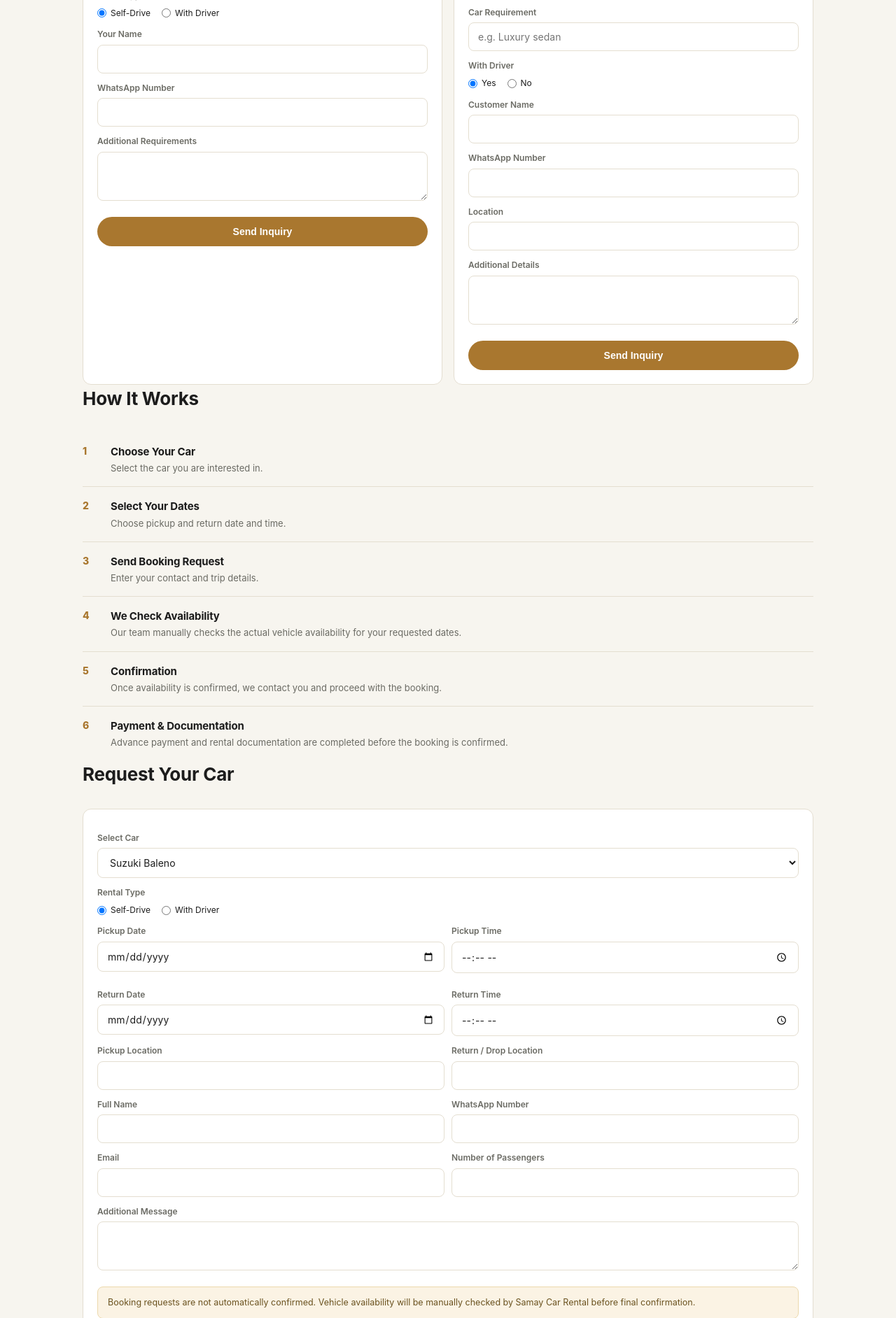
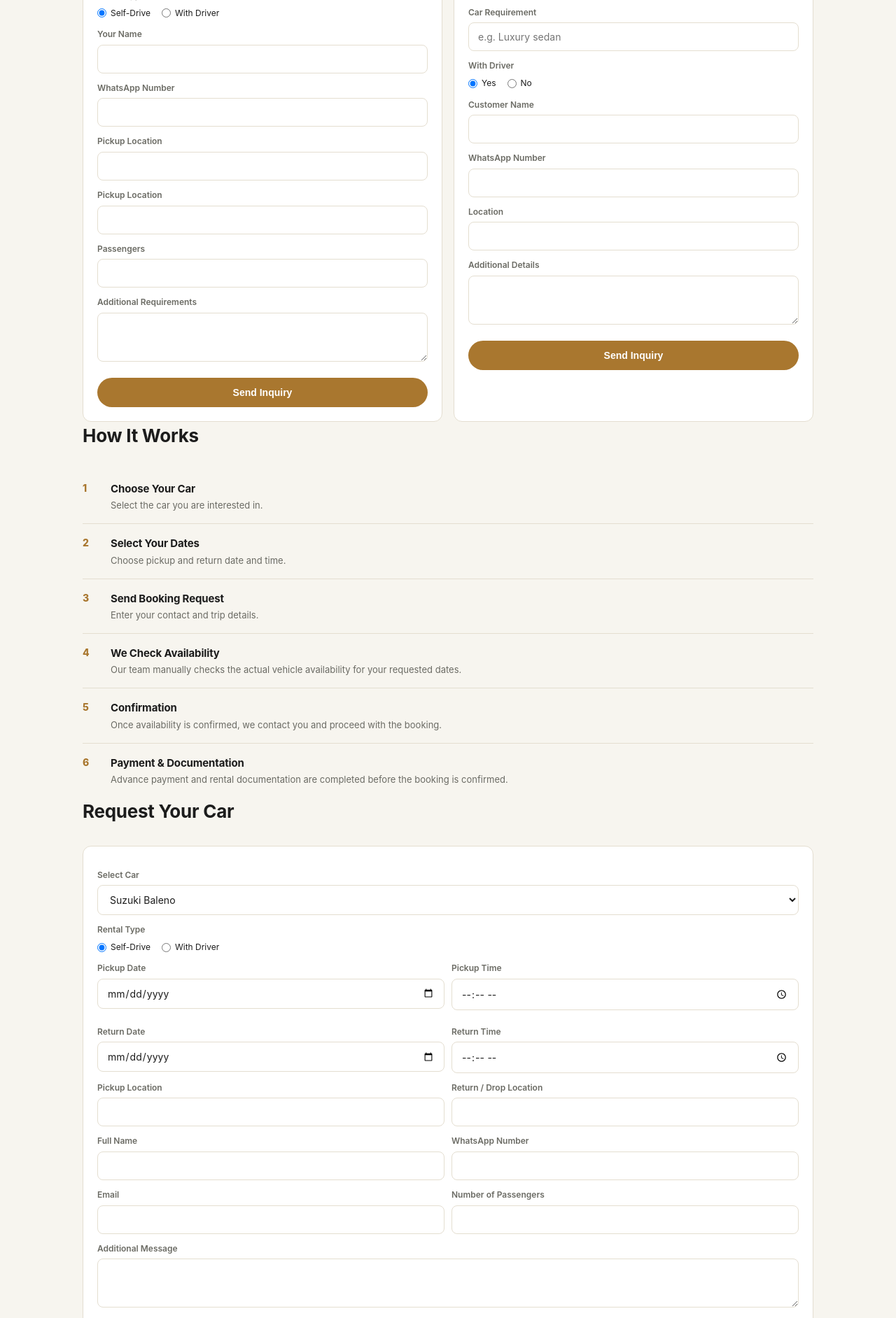
Before and after one commit to Kathan1999/car_rental, a Django app: page / in a window 1280 px wide. Shown: the part 2802-4686 px from the top of the page at 70% size. Run offline with Django 5.2, Linux system fonts and the light colour scheme; data comes from the database, SQL or seed files in the repository; both versions use the stored data as it was after the commit.

Commit message:
contact model has been updated and whatsapp integrated with contact form
exit

```diff
--- a/Home/models.py
+++ b/Home/models.py
@@ -59,6 +59,9 @@ class Contact(models.Model):
     rental_type = models.CharField(max_length=50)
     name = models.CharField(max_length=100)
     whatsapp = models.CharField(max_length=20)
+    pickup_location = models.CharField(max_length=100)
+    return_location = models.CharField(max_length=100)
+    passengers = models.CharField(max_length=10)
     notes = models.TextField(blank=True)
     created_at = models.DateTimeField(auto_now_add=True)
 
--- a/Home/templates/index.html
+++ b/Home/templates/index.html
@@ -307,15 +307,18 @@ footer{border-top:1px solid var(--line);margin-top:20px;padding:32px 0;font-size
         <p class="muted" style="margin-top:6px;">Select <b>Other Requirement</b> and tell us the car name/model you need — we'll check availability and get back with pricing.</p>
         <form id="otherForm" method="POST" action="/">
           {% csrf_token %}
-          <label>Car / Model Required</label><input required name="model" placeholder="e.g. Toyota Innova">
+          <label>Car / Model Required</label><input required name="model_required" placeholder="e.g. Toyota Innova">
           <div class="grid grid-2" style="gap:10px;">
-            <div><label>Pickup Date</label><input type="date" required name="pickup"></div>
-            <div><label>Return Date</label><input type="date" required name="return"></div>
+            <div><label>Pickup Date</label><input type="date" required name="pickup_date"></div>
+            <div><label>Return Date</label><input type="date" required name="return_date"></div>
           </div>
           <label>Rental Type</label>
-          <div class="radio-row"><label><input type="radio" name="type" value="Self-Drive" checked>Self-Drive</label><label><input type="radio" name="type" value="With Driver">With Driver</label></div>
+          <div class="radio-row"><label><input type="radio" name="rental_type" value="Self-Drive" checked>Self-Drive</label><label><input type="radio" name="rental_type" value="With Driver">With Driver</label></div>
           <label>Your Name</label><input required name="name">
           <label>WhatsApp Number</label><input required name="whatsapp" type="tel">
+          <label>Pickup Location</label><input required name="pickup_location" type="text">
+          <label>Pickup Location</label><input required name="return_location" type="text">
+          <label>Passengers</label><input required name="passengers" type="number">
           <label>Additional Requirements</label><textarea name="notes"></textarea>
           <button class="btn btn-gold" style="width:100%;margin-top:16px;">Send Inquiry</button>
         </form>
@@ -534,6 +537,56 @@ const navToggle = document.getElementById('navToggle');
 const mobileMenu = document.getElementById('mobileMenu');
 navToggle.addEventListener('click', ()=>mobileMenu.classList.toggle('open'));
 mobileMenu.addEventListener('click', e=>{ if(e.target.tagName==='A') mobileMenu.classList.remove('open'); });
+
+document.getElementById("otherForm").addEventListener("submit", async function(event) {
+    event.preventDefault();
+
+    const form = this;
+
+    // Open a blank tab immediately so Safari doesn't block it
+    const whatsappWindow = window.open("", "_blank");
+
+    const formData = new FormData(form);
+
+    try {
+        const response = await fetch("/", {
+            method: "POST",
+            body: formData
+        });
+
+        const data = await response.json();
+
+        if (data.success) {
+
+            // Refresh the current website
+            window.location.reload();
+
+            // Open WhatsApp in the new tab
+            if (whatsappWindow) {
+                whatsappWindow.location.href = data.whatsapp_url;
+            } else {
+                window.open(data.whatsapp_url, "_blank");
+            }
+
+        } else {
+            if (whatsappWindow) {
+                whatsappWindow.close();
+            }
+
+            alert("Something went wrong. Please try again.");
+        }
+
+    } catch (error) {
+
+        console.error(error);
+
+        if (whatsappWindow) {
+            whatsappWindow.close();
+        }
+
+        alert("Unable to submit the inquiry. Please try again.");
+    }
+});
 </script>
 </body>
 </html>
--- a/Home/views.py
+++ b/Home/views.py
@@ -1,12 +1,54 @@
-from django.shortcuts import render, HttpResponse
+from django.shortcuts import render, HttpResponse, redirect
+from django.http import JsonResponse
 from Home.models import Review
 from Home.models import CarDescription
 from Home.models import Gallery
 from Home.models import PriceRange
 from Home.models import CarType
+from Home.models import Contact
+from urllib.parse import quote
 
 # Create your views here.
 def index(request):
+    if request.method == "POST":
+        model = request.POST.get("model_required")
+        pickup = request.POST.get("pickup_date")
+        rdate = request.POST.get("return_date")
+        rental = request.POST.get("rental_type")
+        name = request.POST.get("name")
+        wpnumber = request.POST.get("whatsapp")
+        pickup_location = request.POST.get("pickup_location")
+        return_location = request.POST.get("return_location")
+        passengers = request.POST.get("passengers")
+        notes = request.POST.get("notes")
+
+        Contact.objects.create(model_required=model,pickup_date=pickup,return_date=rdate,rental_type=rental,name=name,whatsapp=wpnumber,notes=notes,pickup_location=pickup_location,return_location=return_location,passengers=passengers)
+
+        #whatsapp number integration
+        your_whatsapp = "917201891836"
+        message = f"""NEW BOOKING INQUIRY - SAMAY CAR RENTAL
+
+        Customer Name : {name}
+        Whatsapp : {wpnumber}
+        Car / Model : {model}
+        Rental Type : {rental}
+        Pickup - Date : {pickup}
+        Return - Date : {rdate}
+        Pickup - Location : {pickup_location}
+        Return - Location : {return_location}
+        Total Passengers : {passengers}
+        Additional Information : {notes}
+        """
+
+        whatsapp_url = (
+            f"https://wa.me/{your_whatsapp}"
+            f"?text={quote(message)}"
+        )
+
+        return JsonResponse({
+        "success": True,
+        "whatsapp_url": whatsapp_url
+    })
     cartypes = CarType.objects.all()
     priceranges = PriceRange.objects.all()
     cardescriptions = CarDescription.objects.all()
```
Also changed, not shown: Home/migrations/0013_contact_pickup_location_contact_return_location.py (added), Home/migrations/0014_contact_passenger.py (added), Home/migrations/0015_rename_passenger_contact_passengers.py (added), db.sqlite3.
